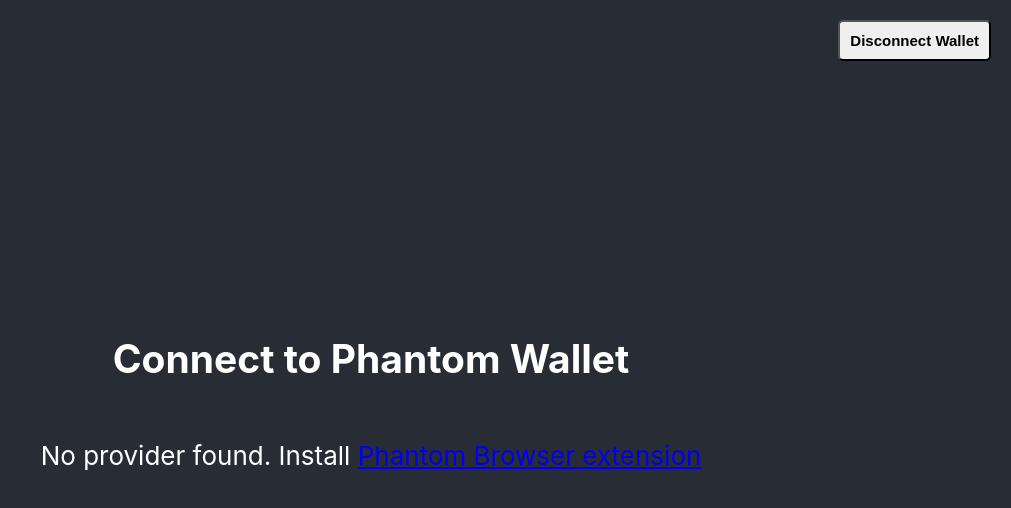
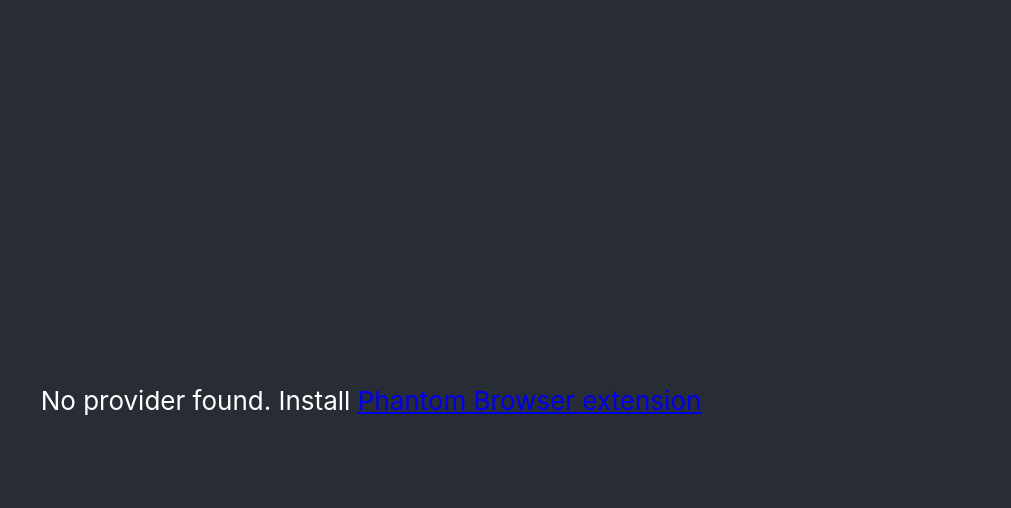
Before and after one commit to sephdev/solana-challenge3-phantom, a React (Create React App) app: page / in a window 1280 px wide. Shown: the top 508 px of the page, without its empty margins (269-1280 px from the left). Built offline with nearby package versions, Linux system fonts and the light colour scheme.

Commit message:
add HTML element for Disconnect button

```diff
--- a/src/App.tsx
+++ b/src/App.tsx
@@ -93,12 +93,21 @@
     }
   };
 
+  /**
+   * @description prompts user to disconnect wallet if it's connected.
+   * This function is called when the disconnect wallet button is clicked
+   */
+  const disconnectWallet = async () => {
+
+  };
+
 	// HTML code for the app
   return (
     <div className="App">
       <header className="App-header">
+        {provider && !walletKey && (
+          <>
             <h2>Connect to Phantom Wallet</h2>
-        {provider && !walletKey && (
               <button
               style={{
                 fontSize: "16px",
@@ -110,30 +119,35 @@
               >
               Connect Wallet
               </button>
+          </>
         )}
-        {provider && walletKey && <p>Connected account</p> }
-
+        {provider && walletKey && (
+          <>
+            <p>Connected account</p>
+            {walletKey}
+            <button
+              style={{
+                fontSize: "16px",
+                padding: "15px",
+                fontWeight: "bold",
+                borderRadius: "5px",
+                position: "absolute",
+                top: "0",
+                right: "0",
+                margin: "10px",
+              }}
+              onClick={disconnectWallet}
+              >
+              Disconnect Wallet
+              </button>
+          </>
+        )}
         {!provider && (
           <p>
             No provider found. Install{" "}
             <a href="https://phantom.app/">Phantom Browser extension</a>
           </p>
         )}
-          {/* Disconnect Wallet button */}
-          <button
-          style={{
-            position: "absolute",
-            top: "0",
-            right: "0",
-            fontSize: "15px",
-            padding: "10px",
-            margin: "20px",
-            fontWeight: "bold",
-            borderRadius: "5px",
-          }}
-          >
-          Disconnect Wallet
-          </button>
       </header>
     </div>
   );
```
Lines whose indentation alone changed are shown as unchanged.
